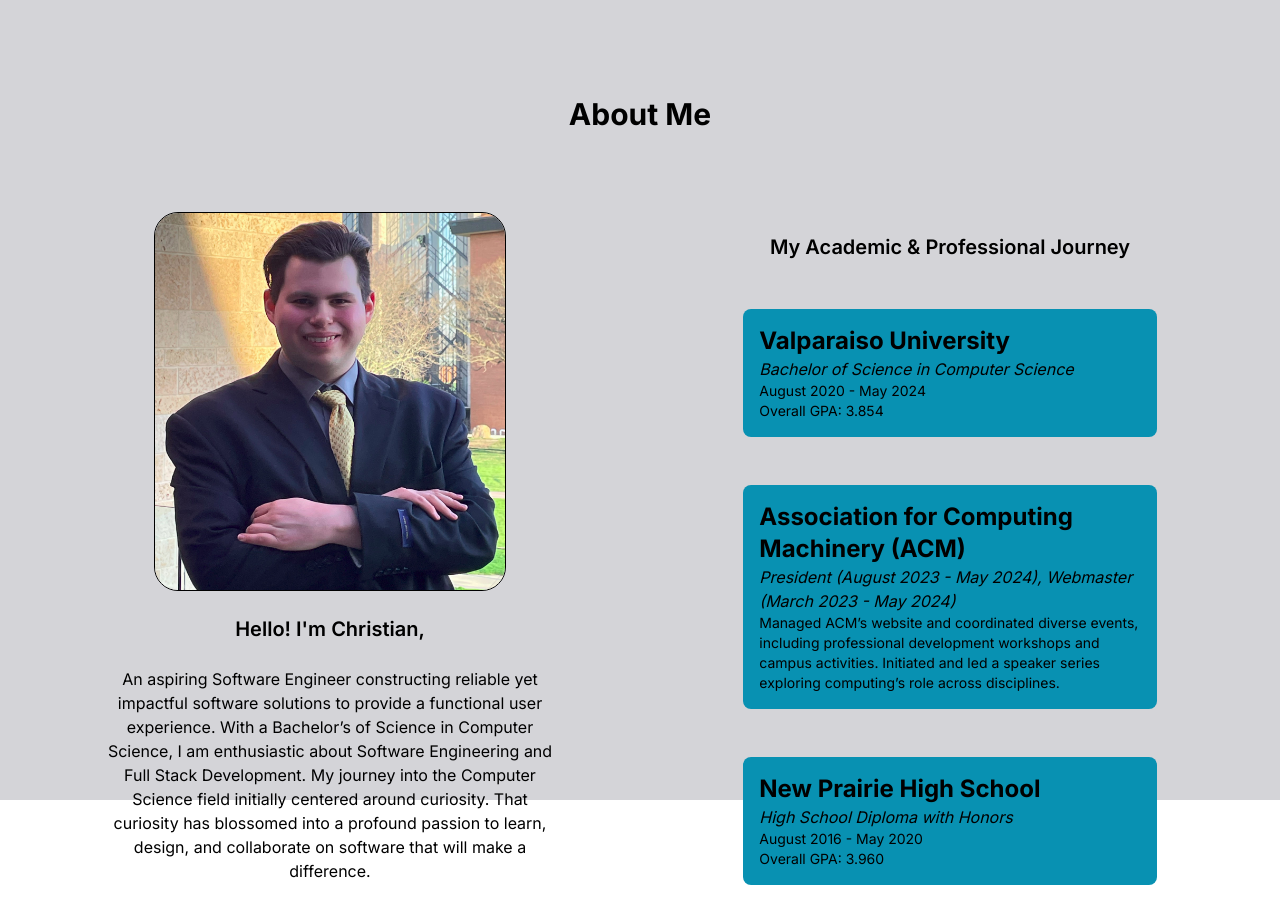
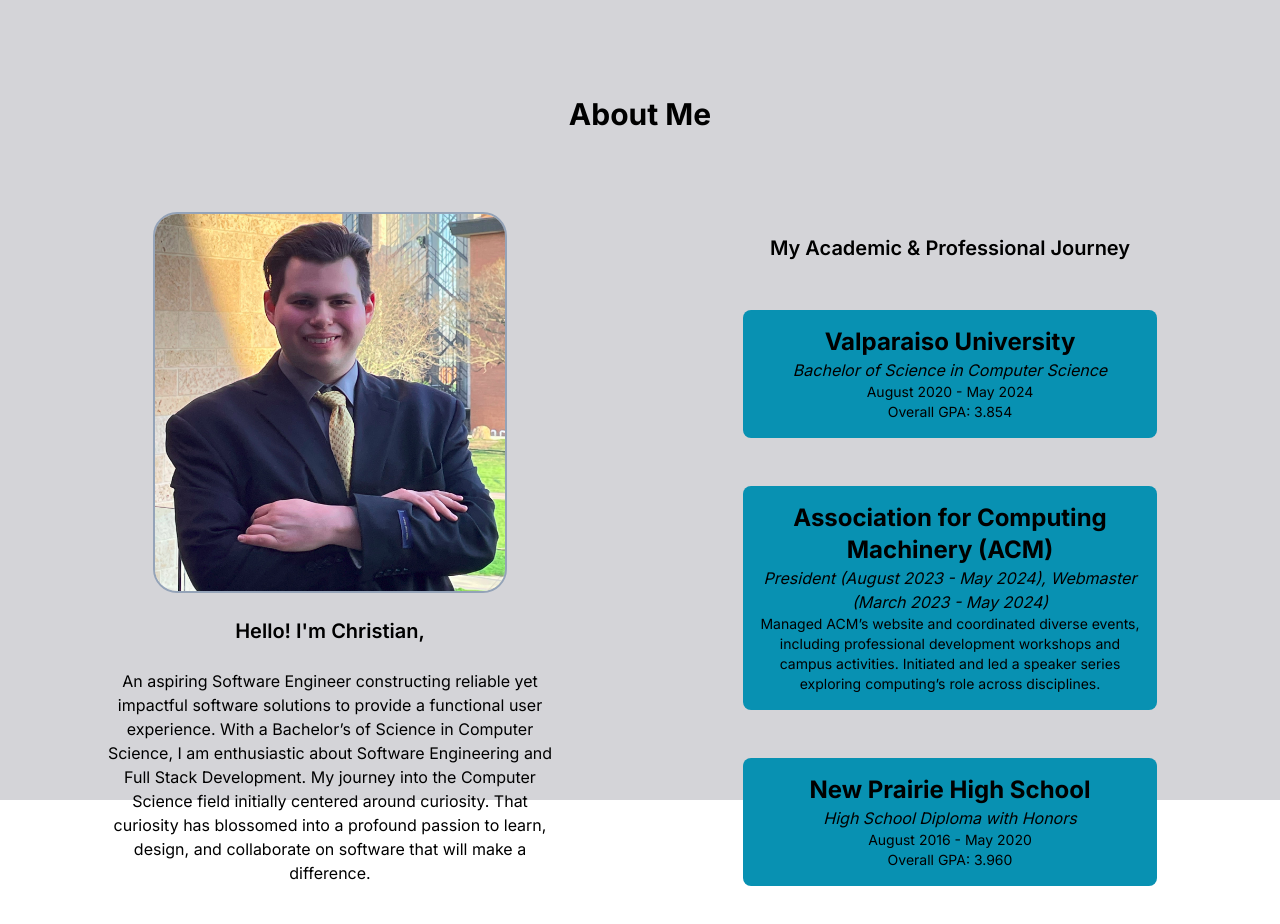
Before and after one commit to chrgarcia19/chrgarcia19.github.io, a Next.js app: page /about in a window 1280 px wide. Shown: the top 924 px of the page. Built offline with nearby package versions, Linux system fonts and the light colour scheme.

Commit message:
Modified border on images and project cards

```diff
--- a/src/app/about/page.tsx
+++ b/src/app/about/page.tsx
@@ -10,7 +10,7 @@ const AboutMe = () => {
                 <h2 className="flex justify-center items-center font-bold text-3xl p-10">About Me</h2>
                 <div className="flex items-center justify-center">
                     <div className="flex flex-col items-center justify-normal w-1/2 p-10">
-                        <div className="border border-black rounded-3xl overflow-hidden">
+                        <div className="border-2 border-slate-400 rounded-3xl overflow-hidden">
                             <Image
                                 src={christianImage}
                                 alt={"An Image of Christian"}
@@ -25,18 +25,18 @@ const AboutMe = () => {
                     </div>
                     <div className="flex flex-col w-1/2 items-center justify-center gap-y-12">
                         <div className="flex text-xl font-semibold justify-center">My Academic & Professional Journey</div>
-                        <ItemBox color={"bg-cyan-600"} width={"w-4/6"} boxType={"rounded-lg"} padding={"p-4"} other={undefined} hoveredColor={"shadow-slate-500"}>
+                        <ItemBox color={"bg-cyan-600"} width={"w-4/6"} boxType={"rounded-lg"} padding={"p-4"} other={"text-center"} hoveredColor={"shadow-slate-500"}>
                             <p className="font-bold text-2xl">Valparaiso University</p>
                             <p className="italic">Bachelor of Science in Computer Science</p>
                             <p className="text-sm">August 2020 - May 2024</p>
                             <p className="text-sm">Overall GPA: 3.854</p>
                         </ItemBox>
-                        <ItemBox color={"bg-cyan-600"} width={"w-4/6"} boxType={"rounded-lg"} padding={"p-4"} other={undefined} hoveredColor={"shadow-slate-500"}>
+                        <ItemBox color={"bg-cyan-600"} width={"w-4/6"} boxType={"rounded-lg"} padding={"p-4"} other={"text-center"} hoveredColor={"shadow-slate-500"}>
                             <p className="font-bold text-2xl">Association for Computing Machinery (ACM)</p>
                             <p className="italic">President (August 2023 - May 2024), Webmaster (March 2023 - May 2024)</p>
                             <p className="text-sm">Managed ACM’s website and coordinated diverse events, including professional development workshops and campus activities. Initiated and led a speaker series exploring computing’s role across disciplines.</p>
                         </ItemBox>
-                        <ItemBox color={"bg-cyan-600"} width={"w-4/6"} boxType={"rounded-lg"} padding={"p-4"} other={undefined} hoveredColor={"shadow-slate-500"}>
+                        <ItemBox color={"bg-cyan-600"} width={"w-4/6"} boxType={"rounded-lg"} padding={"p-4"} other={"text-center"} hoveredColor={"shadow-slate-500"}>
                             <p className="font-bold text-2xl">New Prairie High School</p>
                             <p className="italic">High School Diploma with Honors</p>
                             <p className="text-sm">August 2016 - May 2020</p>
--- a/src/components/ProjectCard.tsx
+++ b/src/components/ProjectCard.tsx
@@ -25,7 +25,7 @@ const ProjectCard = (props: Props) => {
     return (
         <>
             <div onMouseEnter={itemEntered} onMouseLeave={itemExited}
-                className={`flex flex-col rounded-2xl border-2 border-gray-400 w-1/3 overflow-hidden ${isHovered ? `shadow-xl shadow-slate-500` : ''}`}>
+                className={`flex flex-col rounded-2xl border-2 border-slate-400 w-1/3 overflow-hidden ${isHovered ? `shadow-xl shadow-slate-500` : ''}`}>
                 <div className="relative w-full h-[300px]">
                     <Image className="object-cover object-center" src={props.image} alt={props.imageAlt} fill sizes="(max-width: 768px) 100vw, (max-width: 1200px) 50vw, 33vw" />
                 </div>
```
